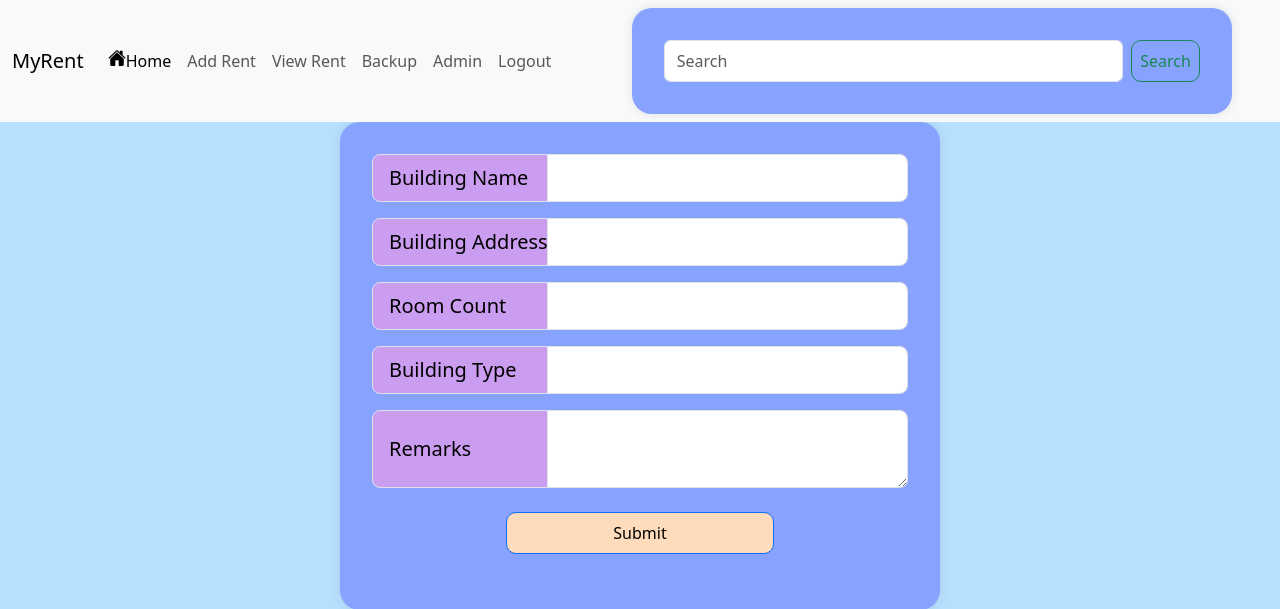
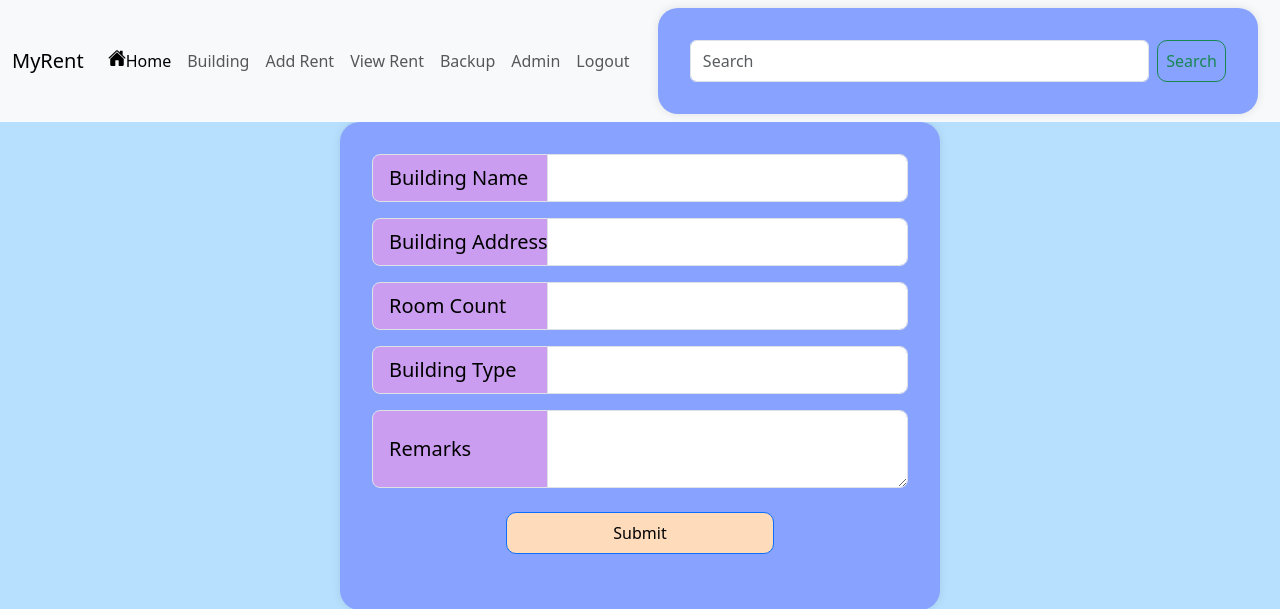
Before and after one commit to aashishChakradhar/RentManagementSystem, a Django app: page /building/add/ in a window 1280 px wide. Shown: the top 609 px of the page. Run offline with Django 5.2, Linux system fonts and the light colour scheme; the visitor is signed in with stand-in values (Sample User, id 1); some libraries are stand-ins or nearby versions.

Commit message:
added building operation to navbar

```diff
--- a/templates/header.html
+++ b/templates/header.html
@@ -11,6 +11,9 @@
                     <li class="nav-item">
                         <a class="nav-link active" aria-current="page" href="{% url 'rent:home' %}">
                             <ion-icon name="home" size = "small"></ion-icon>Home</a>
+                    </li>
+                    <li class="nav-item">
+                        <a class="nav-link" href="{% url 'rent:select-building'%}">Building</a>
                     </li>
                     <li class="nav-item">
                         <a class="nav-link" href="{% url 'rent:add-rent'%}">Add Rent</a>
```
